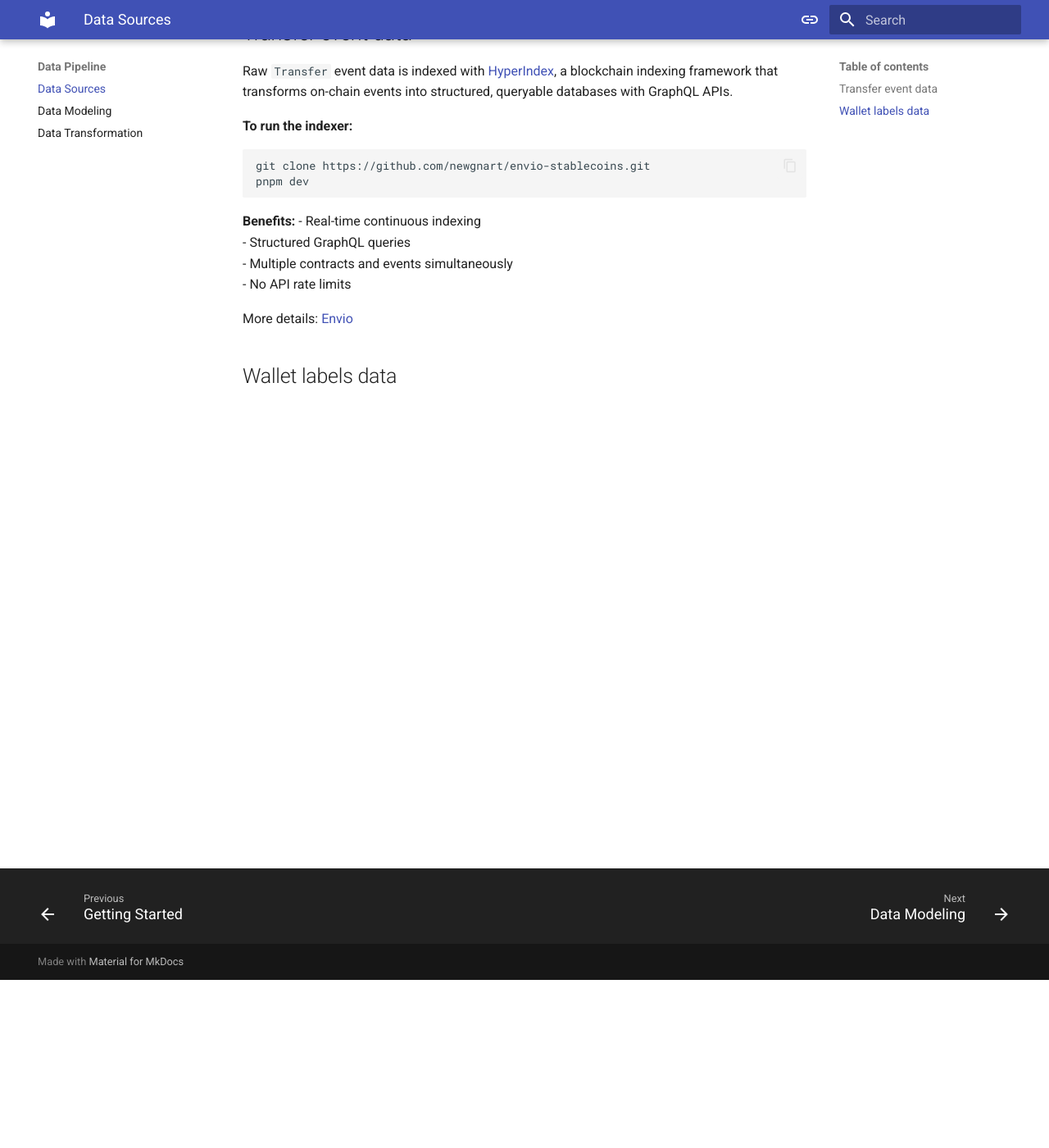
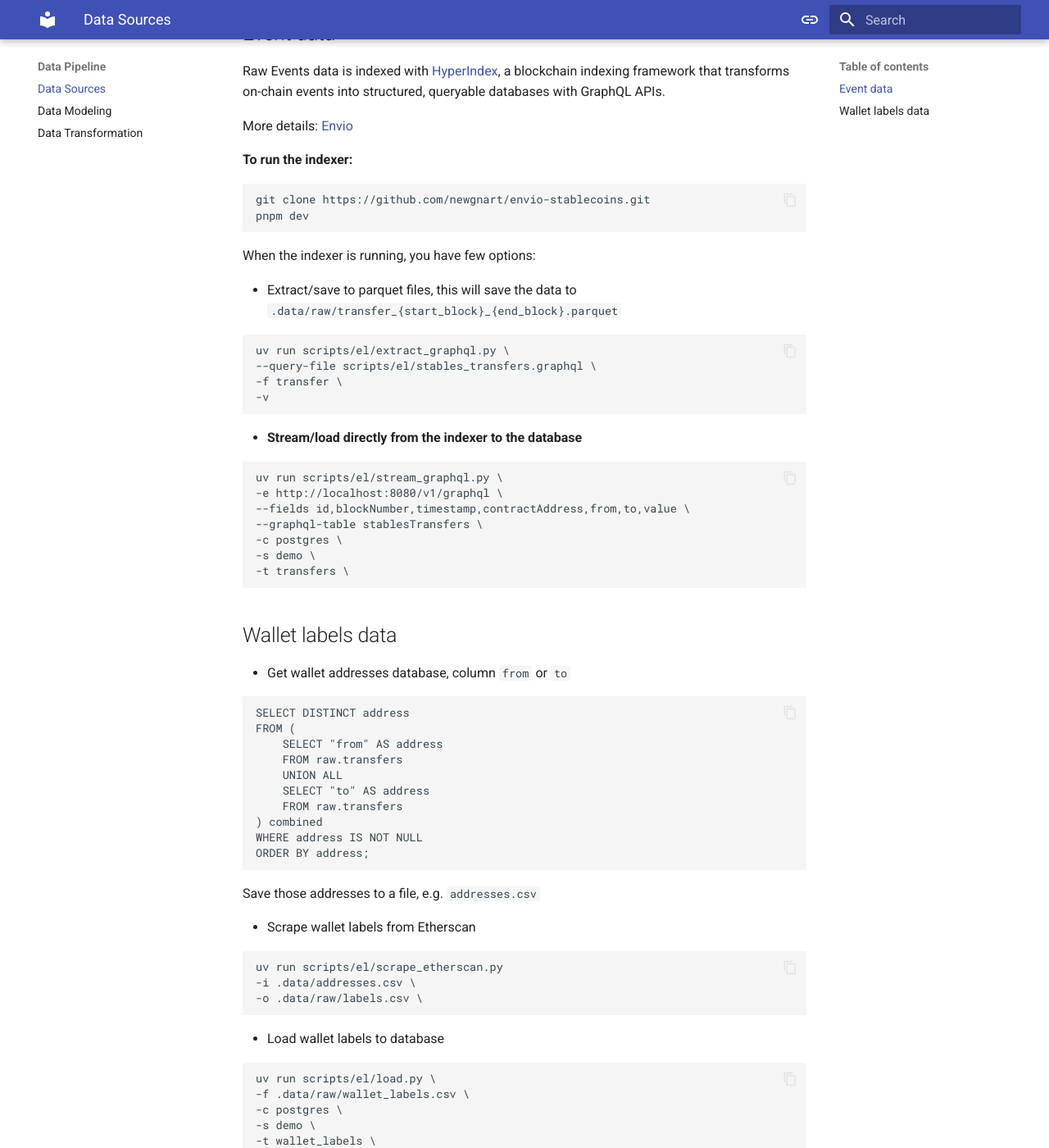
Before and after one commit to newgnart/fa-dae2-gnart, an MkDocs documentation site: the page built from docs/02_data_pipeline/021_source.md, in a window 1280 px wide and 1400 px high, scrolled down 205 px. Shown: the whole window at 82% size. Built offline with MkDocs 1.6.1 and Material for MkDocs 9.7.7, drawn with Linux system fonts in a browser that asks for light colours.

Commit message:
e2e: sources and loads

````diff
--- a/docs/02_data_pipeline/021_source.md
+++ b/docs/02_data_pipeline/021_source.md
@@ -1,5 +1,7 @@
-## Transfer event data
-Raw `Transfer` event data is indexed with [HyperIndex](https://docs.envio.dev/docs/HyperIndex/overview), a blockchain indexing framework that transforms on-chain events into structured, queryable databases with GraphQL APIs.
+## Event data
+Raw Events data is indexed with [HyperIndex](https://docs.envio.dev/docs/HyperIndex/overview), a blockchain indexing framework that transforms on-chain events into structured, queryable databases with GraphQL APIs.
+
+More details: [Envio](https://docs.envio.dev/docs/HyperIndex/overview)
 
 **To run the indexer:**
 ```bash
@@ -7,12 +9,59 @@ git clone https://github.com/newgnart/envio-stablecoins.git
 pnpm dev
 ```
 
-**Benefits:**
-- Real-time continuous indexing <br>
-- Structured GraphQL queries <br>
-- Multiple contracts and events simultaneously <br>
-- No API rate limits
+When the indexer is running, you have few options:
 
-More details: [Envio](https://docs.envio.dev/docs/HyperIndex/overview)
+- Extract/save to parquet files, this will save the data to `.data/raw/transfer_{start_block}_{end_block}.parquet`
+```bash
+uv run scripts/el/extract_graphql.py \
+--query-file scripts/el/stables_transfers.graphql \
+-f transfer \
+-v
+```
+
+- **Stream/load directly from the indexer to the database**
+```bash
+uv run scripts/el/stream_graphql.py \
+-e http://localhost:8080/v1/graphql \
+--fields id,blockNumber,timestamp,contractAddress,from,to,value \
+--graphql-table stablesTransfers \
+-c postgres \
+-s demo \
+-t transfers \
+```
+
+
+
 
 ## Wallet labels data
+- Get wallet addresses database, column `from` or `to`
+```sql
+SELECT DISTINCT address
+FROM (
+    SELECT "from" AS address
+    FROM raw.transfers
+    UNION ALL
+    SELECT "to" AS address
+    FROM raw.transfers
+) combined
+WHERE address IS NOT NULL
+ORDER BY address;
+```
+Save those addresses to a file, e.g. `addresses.csv`
+
+- Scrape wallet labels from Etherscan
+```bash
+uv run scripts/el/scrape_etherscan.py
+-i .data/addresses.csv \
+-o .data/raw/labels.csv \
+```
+
+- Load wallet labels to database
+```bash
+uv run scripts/el/load.py \
+-f .data/raw/wallet_labels.csv \
+-c postgres \
+-s demo \
+-t wallet_labels \
+-w append
+```
````
Also changed, not shown: docs/02_data_pipeline/023_transformation.md (+12 -18 lines), 6 other files.
